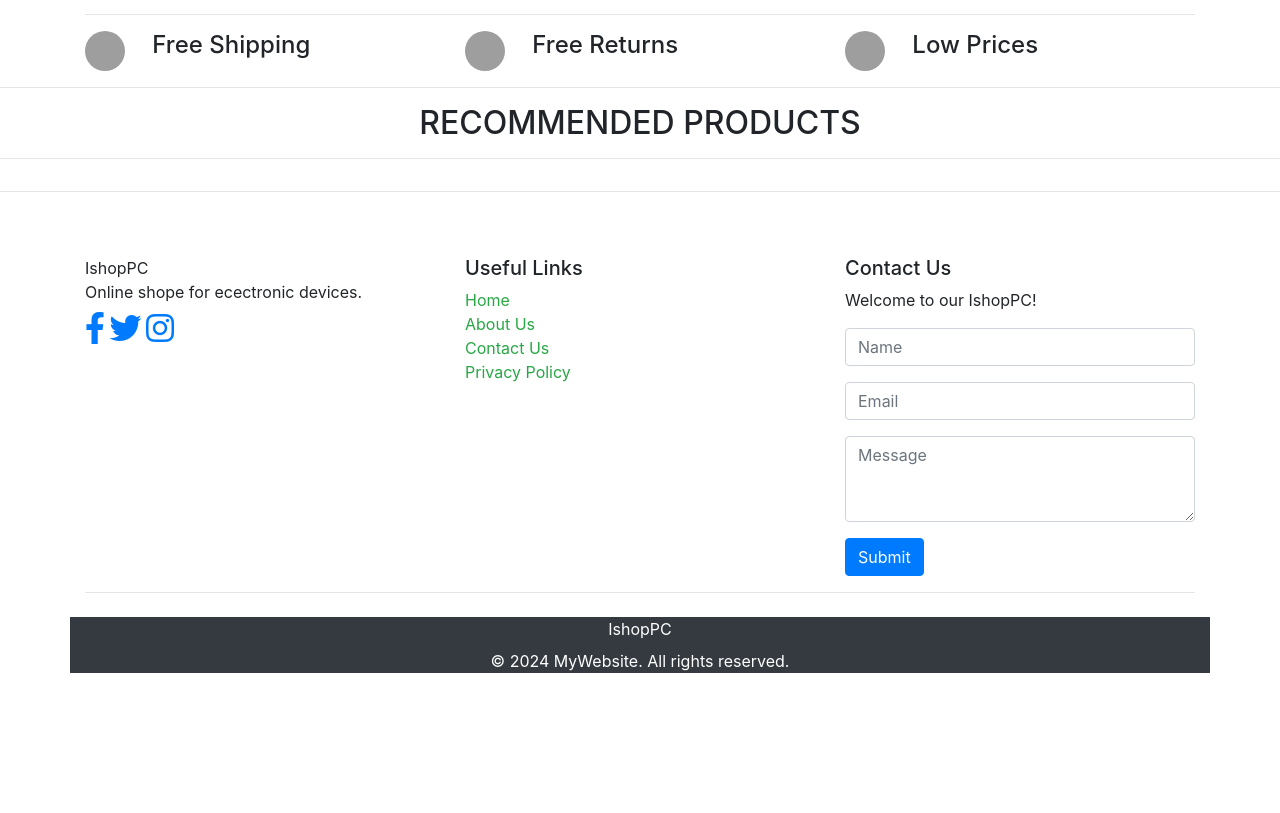
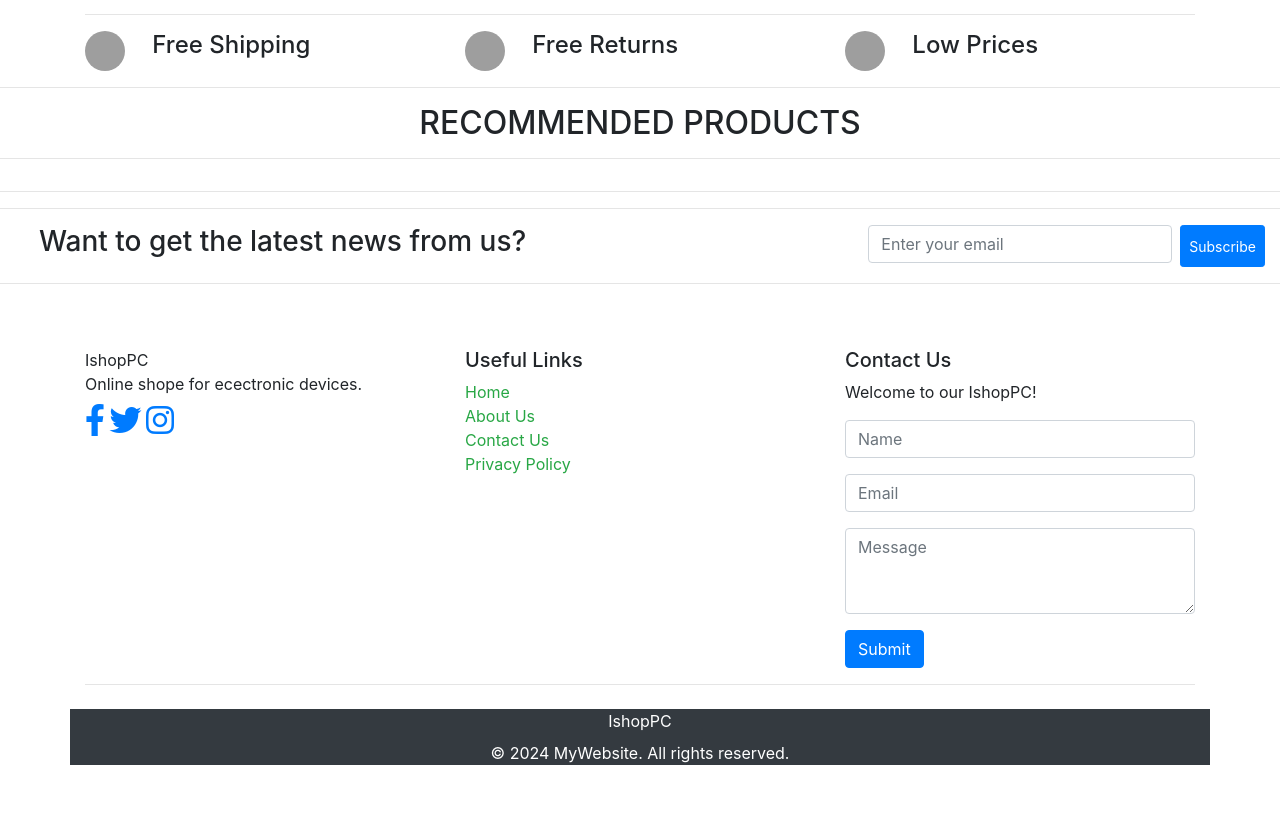
Before and after one commit to Muzaffar-Ahmad10/Final-ECommerce, a Django app: page / in a window 1280 px wide. Shown: the part 580-1393 px from the top of the page. Before the commit the page ends 1253 px from the top, so only its background shows below. Run offline with Django 4.2, Linux system fonts and the light colour scheme; data that the repository does not hold is empty; some libraries are stand-ins or nearby versions; grey boxes are pictures that could not be loaded.

Commit message:
made subscription form for the guest user to enter email and showing the subribers data in our dashboard for re targetig later.

```diff
--- a/templates/mainapp/dashboard.html
+++ b/templates/mainapp/dashboard.html
@@ -114,6 +114,7 @@
             <a href="{% url 'inventory' %}" class="list-group-item list-group-item-action bg-dark text-white">Inventory</a>
             <a href="{% url 'all_orders' %}" class="list-group-item list-group-item-action bg-dark text-white">All Orders</a>
             <a href="{% url 'add_posts' %}" class="list-group-item list-group-item-action bg-dark text-white">News & Posts</a>
+            <a href="{% url 'subscriptions' %}" class="list-group-item list-group-item-action bg-dark text-white">Subscribers</a>
         </div>
     </div>
     <!-- /#sidebar-wrapper -->
--- a/templates/mainapp/main.html
+++ b/templates/mainapp/main.html
@@ -154,6 +154,25 @@
     {% block content %}
 
     {% endblock content %}
+
+
+    <hr>
+    <div class="d-flex">
+      <div class="col-sm-8">
+        <h3 class="ml-4">Want to get the latest news from us?</h3>
+      </div>
+      <div class="col-sm-4 d-flex mr-4" style="margin-right: 30%;">
+        <form method="post" class="d-flex w-100">
+          {% csrf_token %}
+          <input type="hidden" name="subscription-form" value="subscription-form" />
+          <input type="text" class="form-control me-2" name="subscription-email" id="subscription-email" placeholder="Enter your email">
+          <button type="submit" class="btn btn-primary btn-sm ml-2">Subscribe</button>
+        </form>
+        <p></p>
+      </div>
+    </div>
+    <hr>
+
   <footer class="footer-background py-5">
     <div class="container">
       <div class="row">
```
Also changed, not shown: templates/mainapp/subscription.html (added, +34 -0 lines).
